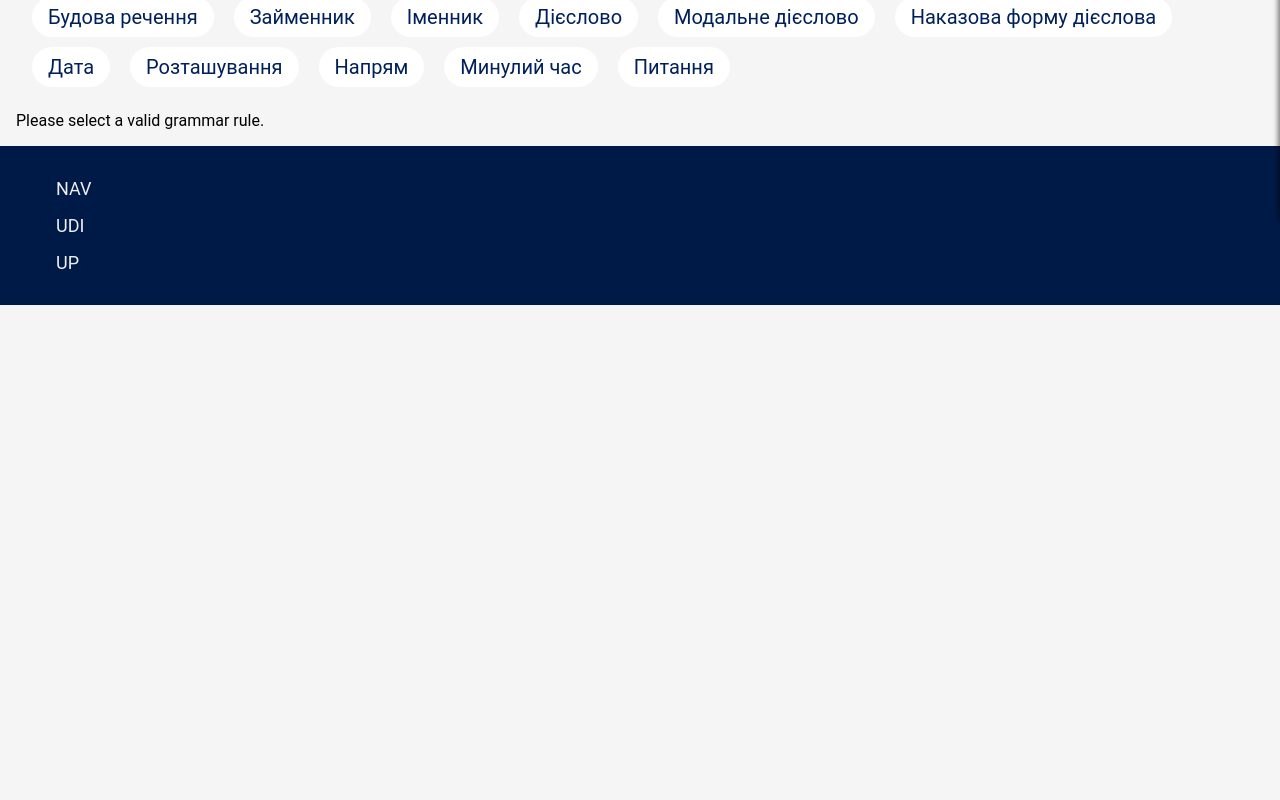
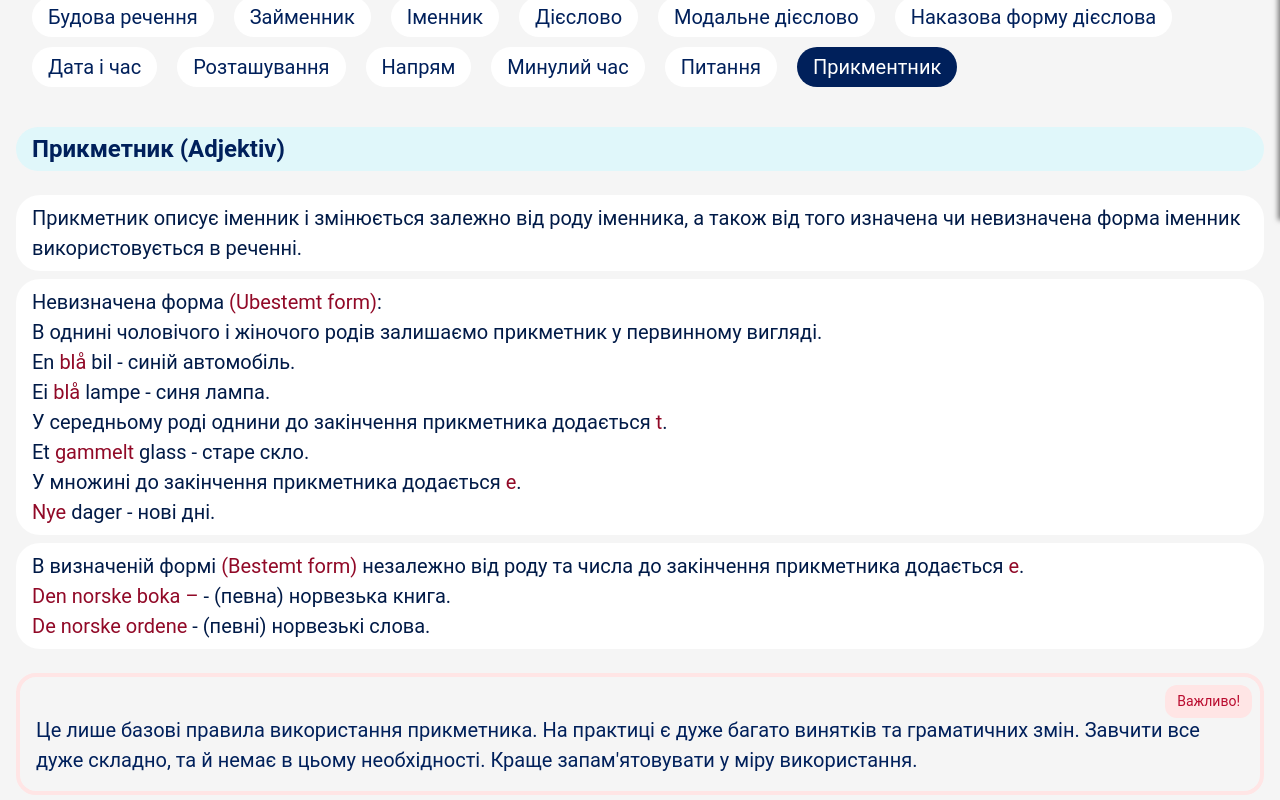
Before and after one commit to dmkomur/nu-frontend, a React (Vite) app: page /grammar/adjective in a window 1280 px wide. Shown: the part 580-1380 px from the top of the page. Before the commit the page ends 885 px from the top, so only its background shows below. Built offline with nearby package versions, Linux system fonts and the light colour scheme.

Commit message:
feat: rule adjective

```diff
--- a/src/components/Rules/Rule.jsx
+++ b/src/components/Rules/Rule.jsx
@@ -10,6 +10,7 @@ import RuleLocation from "./RuleLocation/RuleLocation";
 import RuleDirection from "./RuleDirection/RuleDirection";
 import RulePast from "./RulePast/RulePast";
 import RuleQuestion from "./RuleQuestion/RuleQuestion";
+import RuleAdjective from "./RuleAdjective/RuleAdjective";
 
 function Rule() {
     const { rule } = useParams();
@@ -37,6 +38,8 @@ function Rule() {
                 return <RulePast />;
             case "question":
                 return <RuleQuestion />;
+            case "adjective":
+                return <RuleAdjective />;
             default:
                 return <p>Please select a valid grammar rule.</p>;
         }
--- /dev/null
+++ b/src/components/Rules/RuleAdjective/RuleAdjective.jsx
@@ -0,0 +1,53 @@
+import { StyledRuleHeader } from "../../common/rules/RuleHeader.styled";
+import StyledRuleDescription from "../../common/rules/RuleDescription";
+import {
+    StyledAlert,
+    StyledAlertLabel,
+} from "../../common/rules/RuleAlert.styled";
+import { StyledRuleWrapper } from "../../common/rules/RulePWrapper.styled";
+
+const RuleAdjective = () => {
+    return (
+        <StyledRuleWrapper>
+            <StyledRuleHeader>Прикметник (Adjektiv)</StyledRuleHeader>
+            <StyledRuleDescription>
+                Прикметник описує іменник і змінюється залежно від роду
+                іменника, а також від того изначена чи невизначена форма іменник
+                використовується в реченні.
+            </StyledRuleDescription>
+            <StyledRuleDescription>
+                Невизначена форма <span>(Ubestemt form)</span>:
+                <br />В однині чоловічого і жіночого родів залишаємо прикметник
+                у первинному вигляді.
+                <br /> En<span> blå </span>bil - синій автомобіль.
+                <br /> Ei<span> blå </span>lampe - синя лампа.
+                <br />У середньому роді однини до закінчення прикметника
+                додається <span>t</span>.
+                <br />
+                Et <span>gammelt</span> glass - старе скло.
+                <br />У множині до закінчення прикметника додається{" "}
+                <span>e</span>.
+                <br />
+                <span>Nye</span> dager - нові дні.
+            </StyledRuleDescription>
+            <StyledRuleDescription>
+                В визначеній формi <span>(Bestemt form)</span> незалежно від
+                роду та числа до закінчення прикметника додається <span>e</span>
+                .
+                <br />
+                <span>Den norske boka –</span> - (певна) норвезька книга.
+                <br />
+                <span>De norske ordene</span> - (певні) норвезькі слова.
+            </StyledRuleDescription>
+
+            <StyledAlert>
+                <StyledAlertLabel>Важливо!</StyledAlertLabel>Це лише базові
+                правила використання прикметника. На практиці є дуже багато
+                винятків та граматичних змін. Завчити все дуже складно, та й
+                немає в цьому необхідності. Краще запам'ятовувати у міру
+                використання.
+            </StyledAlert>
+        </StyledRuleWrapper>
+    );
+};
+export default RuleAdjective;
--- a/src/components/Rules/RuleDate/RuleDate.jsx
+++ b/src/components/Rules/RuleDate/RuleDate.jsx
@@ -9,7 +9,7 @@ import { StyledRuleWrapper } from "../../common/rules/RulePWrapper.styled";
 const RuleDate = () => {
     return (
         <StyledRuleWrapper>
-            <StyledRuleHeader>Дата (Dato)</StyledRuleHeader>
+            <StyledRuleHeader>Дата і час (Dato og tid)</StyledRuleHeader>
             <StyledRuleDescription>
                 З датами в норвезькій мові все як і в нас, треба лише
                 запам'ятати назви та норвежці ставлять "." після цифри в даті
@@ -43,7 +43,7 @@ const RuleDate = () => {
                 <span>Neste uke</span> - наступного тижня.
             </StyledRuleDescription>
             <StyledRuleDescription>
-                Час доби:
+                Пора року:
                 <br />
                 <span>Vinter</span> - зима.
                 <br />
@@ -54,7 +54,7 @@ const RuleDate = () => {
                 <span>Høst</span> - осінь.
             </StyledRuleDescription>
             <StyledRuleDescription>
-                Пора року:
+                Час доби:
                 <br />
                 <span>Morgen</span> - ранок.
                 <br />
--- a/src/components/Rules/RuleImperative/RuleImperative.jsx
+++ b/src/components/Rules/RuleImperative/RuleImperative.jsx
@@ -14,35 +14,35 @@ const RuleImperative = () => {
             </StyledRuleHeader>
             <StyledRuleDescription>
                 Наказова форму дієслова вказує на волевиявлення i спонукає до
-                дії. <i> Наприклад: "йди", "їж", "сiдайте"</i>.
+                дії. <i> Наприклад: "йди!", "їж!", "сiдайте!"</i>.
             </StyledRuleDescription>
             <StyledRuleDescription>
                 Щоб утворити наказову форму дієслова, потрібно просто усунути
                 закінчення <span>"e"</span> в початковій формі дієслова:
                 <br />
-                <span>Ikke spis denne soppen</span> - Не їж цей гриб.
+                <span>Ikke spis denne soppen!</span> - Не їж цей гриб!
                 <br />
                 <span>Vova, vær normal!</span> - Вова, будь нормальний!
                 <br />
-                <span>Sitt ved siden av meg</span> - Сідай поряд зі мною.
+                <span>Sitt ved siden av meg!</span> - Сідай поряд зі мною!
                 <br />
-                <span>Paraska, løp etter bussen</span> - Параско, біжи за
-                автобусом.
+                <span>Paraska, løp etter bussen!</span> - Параско, біжи за
+                автобусом!
                 <br />
-                <span>Stopp flyet, jeg må av</span> - Зупиніть літак, мені
-                потрібно вийти.
+                <span>Stopp flyet, jeg må av!</span> - Зупиніть літак, мені
+                потрібно вийти!
             </StyledRuleDescription>
             <StyledRuleDescription>
                 Якщо ж дієслово закінчується на будь-яку іншу голосну,{" "}
                 <span>крім "e"</span>, то ми просто залишаємо дієслово в
                 початковій формі.
                 <br />
-                <span>Gå hjem</span> - Іди додому.
+                <span>Gå hjem!</span> - Іди додому!
                 <br />
-                <span>Bli med meg</span> - Ходімо зі мною.{" "}
+                <span>Bli med meg!</span> - Ходімо зі мною!{" "}
                 <i>
                     Дієслово "Bli" перекладається як "ставати", але в основному
-                    передбачає зміну стан і переміщення, і використовується для
+                    передбачає зміну стану і переміщення, і використовується для
                     розташування в майбутньому.
                 </i>
             </StyledRuleDescription>
--- a/src/components/Rules/RuleModal/RuleModal.jsx
+++ b/src/components/Rules/RuleModal/RuleModal.jsx
@@ -52,7 +52,7 @@ const RuleModal = () => {
                 </i>
             </StyledRuleDescription>
             <StyledRuleDescription>
-                <span>Skal</span> - план зробити щось, майбутнє.
+                <span>Skal</span> - план зробити щось, майбутній час.
                 <i>
                     {" "}
                     Наприклад: "Dere skal leie leilighet neste år" ("Ви будете
--- a/src/components/Rules/RuleNouns/RuleNouns.jsx
+++ b/src/components/Rules/RuleNouns/RuleNouns.jsx
@@ -18,7 +18,7 @@ const RuleNouns = () => {
             <StyledAlert>
                 <StyledAlertLabel>Важливо!</StyledAlertLabel>Для ідентифікації
                 означеної чи неозначеної форми в однині використовується
-                <span> артикль</span> . В нашій мові ми його не використовуємо
+                <span> артикль</span>. В нашій мові ми його не використовуємо
                 тому це дещо складно для розуміння але з часом ви почнете їх
                 використовувати непомітно для себе.
             </StyledAlert>
@@ -51,12 +51,12 @@ const RuleNouns = () => {
             <StyledAlert>
                 <StyledAlertLabel>Важливо!</StyledAlertLabel>Якщо іменник
                 закінчується на голосну то вона просто відкидається а не
-                дублюється. <i>Eple - Epler а не Epleer.</i> Що в одноні, що в
+                дублюється. <i>Eple - Epler а не Epleer.</i> Що в однині, що в
                 множині.
             </StyledAlert>
             <StyledRuleDescription>
                 <span>Артикль</span> вказує не лише на означену чи неозначену
-                форму але і вказує рід іменнику!
+                форму але і вказує рід іменника!
                 <br />
                 <span>Однина неозначена форма:</span>
                 <br />
@@ -72,7 +72,7 @@ const RuleNouns = () => {
                 <span>Однина означена форма:</span>
                 <br />
                 Hund<span>en</span> - чоловій рід.{" "}
-                <i>Артикль пересувається до закінчення іменнику.</i>
+                <i>Артикль пересувається до закінчення іменника.</i>
                 <br />
                 Lamp<span>a</span> - жіночій рід.{" "}
                 <i>
@@ -86,7 +86,7 @@ const RuleNouns = () => {
 
             <StyledAlert>
                 <StyledAlertLabel>Важливо!</StyledAlertLabel>В норвезькій мові
-                нема жодної логіки щодо вивчення родів іменників але приблизно
+                нема жодної логіки щодо вивчення родів іменників, але приблизно
                 75% - це іменники чоловічого роду, 20% - іменників середнього
                 роду і лише 5% жіночого.
             </StyledAlert>
@@ -105,7 +105,7 @@ const RuleNouns = () => {
                 <i>
                     Приклади: "to hundene" ("конкретні два песика"), "to
                     lampene" ("конкретні дві лампи"), "to eplene" ("конкретні
-                    двв а яблука").
+                    два яблука").
                 </i>
             </StyledRuleDescription>
             <StyledAlert>
--- a/src/components/Rules/RulePronoun/RulePronoun.jsx
+++ b/src/components/Rules/RulePronoun/RulePronoun.jsx
@@ -93,6 +93,22 @@ const RulePronoun = () => {
                 <br />
                 <span>Dem</span> - Їх/Їм.
             </StyledRuleDescription>
+            <StyledRuleDescription>
+                Важливим варіантом вказівки на певний іменник є використання
+                займенників:
+                <br />
+                <span>Den</span> - den bilen ("той автомобіль").
+                <br />
+                <span>Det</span> - det huset ("той дім").
+                <br />
+                <span>De</span> - de bilene ("ті автомобілі").
+                <br />
+                <span>Denne</span> - denne boka ("ось ця книга").
+                <br />
+                <span>Dette</span> - dette huset ("ось цей дім").
+                <br />
+                <span>Disse</span> - disse bilene ("ось ці автомобілі").
+            </StyledRuleDescription>
         </StyledRuleWrapper>
     );
 };
--- a/src/components/Rules/RuleQuestion/RuleQuestion.jsx
+++ b/src/components/Rules/RuleQuestion/RuleQuestion.jsx
@@ -42,7 +42,7 @@ const RuleQuestion = () => {
             <StyledAlert>
                 <StyledAlertLabel>Важливо!</StyledAlertLabel>Питання "яким"
                 змінюється в залежності від роду - <span>Hvilket</span> - Яке,{" "}
-                <span>Hvilken</span> - Який, , <span>Hvilke</span> - Які.
+                <span>Hvilken</span> - Який, <span>Hvilke</span> - Які.
             </StyledAlert>
 
             <StyledRuleDescription>
--- a/src/components/Rules/RuleVerb/RuleVerb.jsx
+++ b/src/components/Rules/RuleVerb/RuleVerb.jsx
@@ -15,7 +15,7 @@ const RuleVerb = () => {
             </StyledRuleHeader>
             <StyledRuleDescription>
                 Дієслово у норвезькій мові це обов'язкова частина будь-якого
-                речення. Дієслова мають кілька форм, але тут ми розглянемо дві
+                речення. Дієслова мають кілька форм, але ми розглянемо дві
                 початкові форми.
             </StyledRuleDescription>
             <StyledRuleDescription>
@@ -74,8 +74,8 @@ const RuleVerb = () => {
                 <span>Jeg prøver å snakke norsk</span> - Я пробую говорити
                 норвезькою.
                 <br />
-                <span>Liker hun å sykle?</span> - Вона любить кататися
-                велосипедом?
+                <span>Liker hun å sykle?</span> - Вона любить кататися на
+                велосипеді?
             </StyledRuleDescription>
         </StyledRuleWrapper>
     );
--- a/src/pages/GrammarPage.jsx
+++ b/src/pages/GrammarPage.jsx
@@ -38,7 +38,7 @@ const GrammarPage = () => {
         },
         {
             ruleName: "date",
-            ruleLable: "Дата",
+            ruleLable: "Дата і час",
         },
         {
             ruleName: "location",
@@ -55,6 +55,10 @@ const GrammarPage = () => {
         {
             ruleName: "question",
             ruleLable: "Питання",
+        },
+        {
+            ruleName: "adjective",
+            ruleLable: "Прикментник",
         },
     ];
 
```
